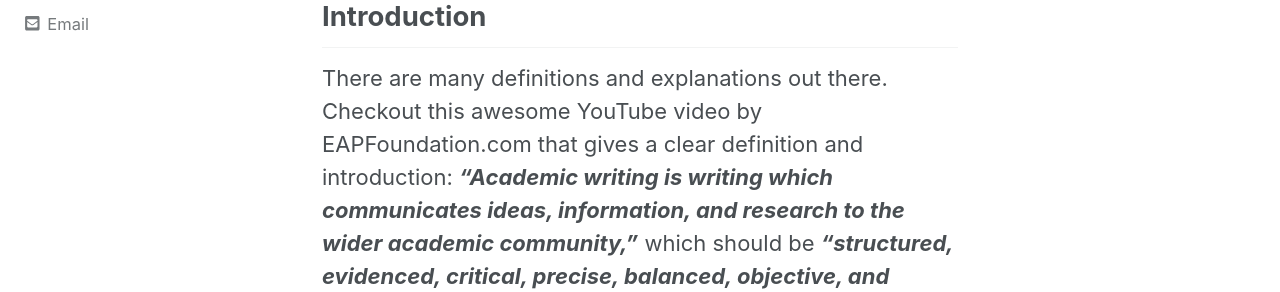
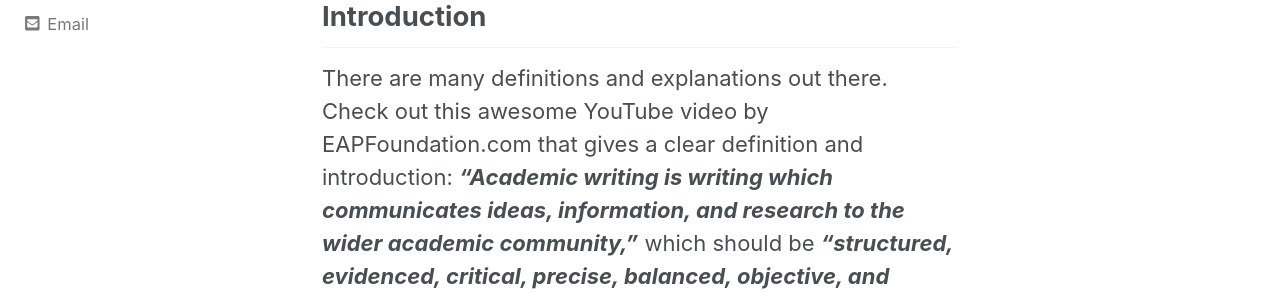
Before and after one commit to maryzhao0111/255_project, a Jekyll site: the page built from _posts/2023-05-24-e-introduction.md, in a window 1280 px wide and 900 px high, scrolled down 345 px. Shown: the part 195-487 px from the top of the window. Built offline with Jekyll 4.4.1, drawn with Linux system fonts in a browser that asks for light colours; cached includes are drawn as plain includes; nearby versions of some CDN libraries; a script that is not in the unit is left out.

Commit message:
Update 2023-05-24-e-introduction.md

```diff
--- a/_posts/2023-05-24-e-introduction.md
+++ b/_posts/2023-05-24-e-introduction.md
@@ -16,7 +16,7 @@ But what is academic writing?
 
 ## Introduction
 
-There are many definitions and explanations out there. Checkout this awesome YouTube video by EAPFoundation.com that gives a clear definition and introduction: ***“Academic writing is writing which communicates ideas, information, and research to the wider academic community,”*** which should be ***“structured, evidenced, critical, precise, balanced, objective, and formal.”***
+There are many definitions and explanations out there. Check out this awesome YouTube video by EAPFoundation.com that gives a clear definition and introduction: ***“Academic writing is writing which communicates ideas, information, and research to the wider academic community,”*** which should be ***“structured, evidenced, critical, precise, balanced, objective, and formal.”***
 
 <iframe width="560" height="315" src="https://www.youtube.com/embed/Cq4J8bPBcck" title="YouTube video player" frameborder="0" allow="accelerometer; autoplay; clipboard-write; encrypted-media; gyroscope; picture-in-picture; web-share" allowfullscreen></iframe>
 
```
